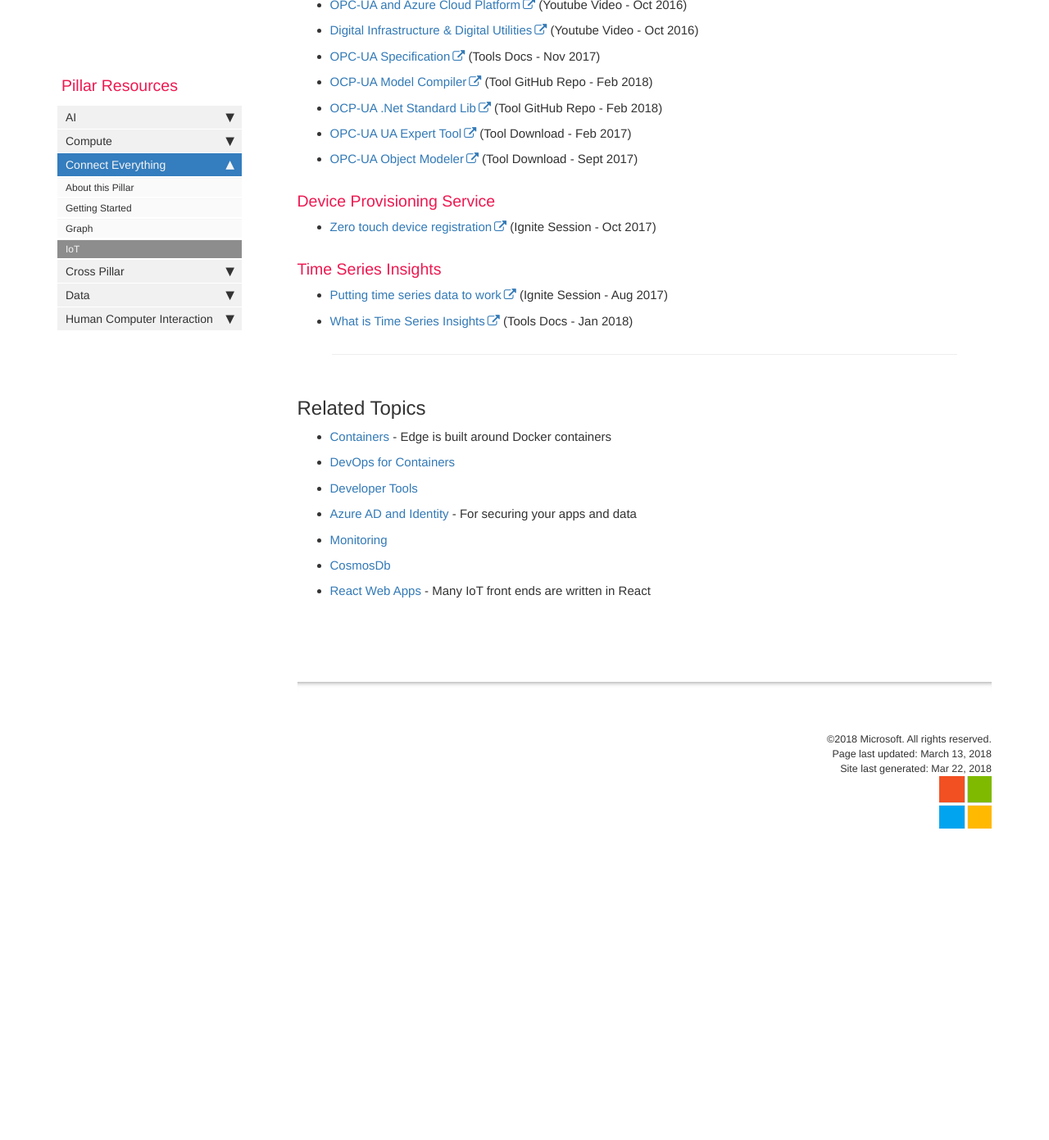
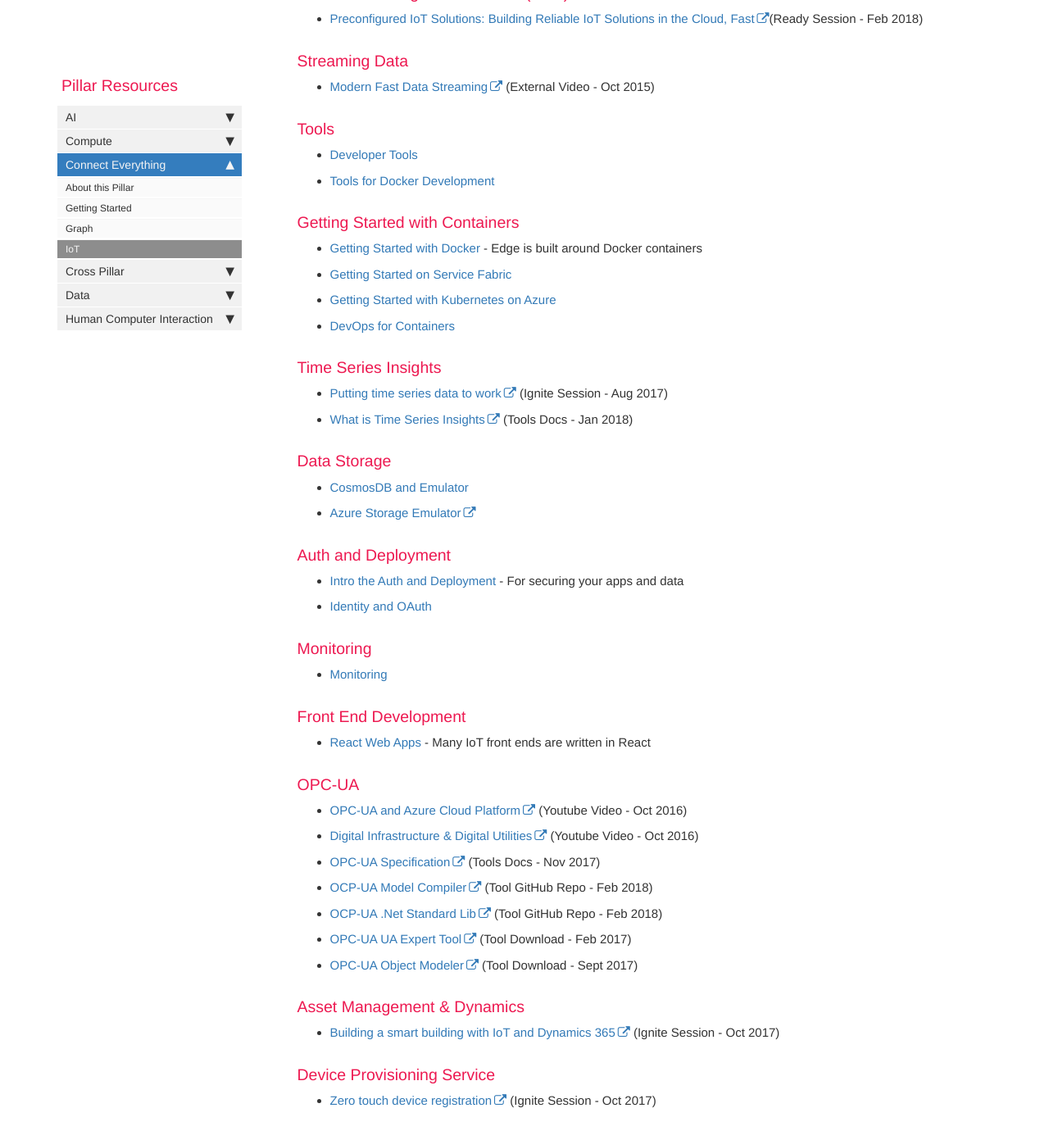
Before and after one commit to microsoft/CSE-Readiness, a Jekyll site: the page built from docs/pages/ConnectEverything/ce_iot.md, in a window 1280 px wide and 1400 px high, scrolled down 1207 px. Shown: the top 1391 px of the window at 82% size. Built offline with Jekyll 4.4.1, drawn with Linux system fonts in a browser that asks for light colours; nearby versions of some CDN libraries; comment, search, counter and statistics services are not loaded; before the commit the page ends 2278 px from its top, so only the background shows below that; some of the changed text lies outside the part shown.

Commit message:
Updated IoT links

```diff
--- a/docs/pages/ConnectEverything/ce_iot.md
+++ b/docs/pages/ConnectEverything/ce_iot.md
@@ -3,7 +3,7 @@ title: IoT
 keywords: Connect Everything, IoT, Edge
 sidebar: home_sidebar
 permalink: ce_iot.html
-last_updated: March 13, 2018
+last_updated: March 22, 2018
 folder: ConnectEverything
 ---
 
@@ -44,6 +44,41 @@ The majority of the IoT discussion is happening on the [Connect Everything Pilla
 
 - [Modern Fast Data Streaming](https://www.infoq.com/presentations/myths-data-streaming) (External Video - Oct 2015)
 
+### Tools
+
+- [Developer Tools](../cp_fundamentals#tools)
+- [Tools for Docker Development](../compute_containers#tools)
+
+### Getting Started with Containers
+
+- [Getting Started with Docker](../compute_containers#getting-started-with-docker) - Edge is built around Docker containers
+- [Getting Started on Service Fabric](../compute_containers#containers-on-service-fabric)
+- [Getting Started with Kubernetes on Azure](../compute_containers#getting-started-with-kubernetes-on-azure)
+- [DevOps for Containers](../compute_containers#devops-for-containers)
+
+### Time Series Insights
+
+- [Putting time series data to work](https://myignite.microsoft.com/sessions/55253) (Ignite Session - Aug 2017)
+- [What is Time Series Insights](https://docs.microsoft.com/en-us/azure/time-series-insights/time-series-insights-overview) (Tools Docs - Jan 2018)
+
+### Data Storage
+
+- [CosmosDB and Emulator](../data_gettingStarted#intro-to-cosmosdb)
+- [Azure Storage Emulator](https://docs.microsoft.com/en-us/azure/storage/common/storage-use-emulator)
+
+### Auth and Deployment
+
+- [Intro the Auth and Deployment](../cp_security) - For securing your apps and data
+- [Identity and OAuth](../cp_security#identity-and-oauth)
+
+### Monitoring
+
+- [Monitoring](../cp_devops#monitoring)
+
+### Front End Development
+
+- [React Web Apps](../hci_client#intro-to-react-web-apps) - Many IoT front ends are written in React
+
 ### OPC-UA
 
 - [OPC-UA and Azure Cloud Platform](https://www.youtube.com/watch?v=ol8Lf7L9saA) (Youtube Video - Oct 2016)
@@ -54,23 +89,10 @@ The majority of the IoT discussion is happening on the [Connect Everything Pilla
 - [OPC-UA UA Expert Tool](https://www.unified-automation.com/products/development-tools/uaexpert.html) (Tool Download - Feb 2017)
 - [OPC-UA Object Modeler](https://www.unified-automation.com/products/development-tools/uamodeler.html) (Tool Download - Sept 2017)
 
+### Asset Management & Dynamics
+
+- [Building a smart building with IoT and Dynamics 365](https://myignite.microsoft.com/sessions/54819) (Ignite Session - Oct 2017)
+
 ### Device Provisioning Service
 
 - [Zero touch device registration](https://myignite.microsoft.com/videos/55087) (Ignite Session - Oct 2017)
-
-### Time Series Insights
-
-- [Putting time series data to work](https://myignite.microsoft.com/sessions/55253) (Ignite Session - Aug 2017)
-- [What is Time Series Insights](https://docs.microsoft.com/en-us/azure/time-series-insights/time-series-insights-overview) (Tools Docs - Jan 2018)
-
----
-
-## Related Topics
-
-- [Containers](../../Compute/containers) - Edge is built around Docker containers
-- [DevOps for Containers](../../Compute/containers)
-- [Developer Tools](../../Cross-Pillar/fundamentals)
-- [Azure AD and Identity](../../Cross-Pillar/security) - For securing your apps and data
-- [Monitoring](../../Cross-Pillar/devops)
-- [CosmosDb](../../Data/gettingStarted)
-- [React Web Apps](../../HCI/client) - Many IoT front ends are written in React
```
Also changed, not shown: other parts of docs/pages/ConnectEverything/ce_iot.md (+1 -1 lines), docs/pages/ConnectEverything/ce_gettingStarted.md (+4 -1 lines), docs/pages/ConnectEverything/connecteverything.md (+5 -1 lines), docs/pages/Cross-Pillar/cp_security.md (+7 -1 lines), docs/pages/Compute/compute_containers.md (line endings or trailing spaces).
